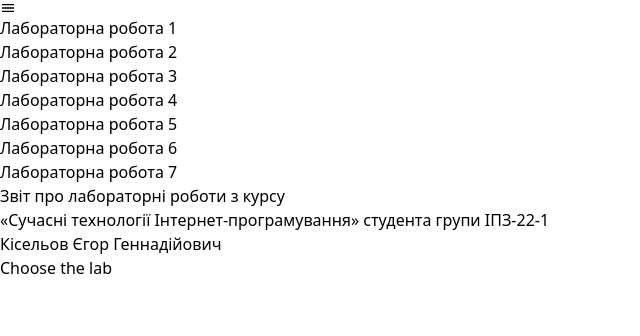
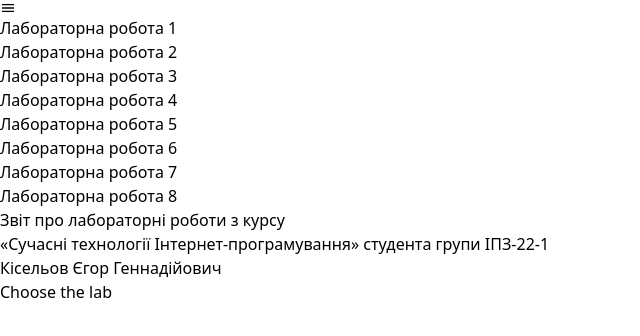
Before and after one commit to taboorech/STIP-L1, a React (Vite) app: page / in a window 1280 px wide. Shown: the top 336 px of the page, without its empty margins (0-640 px from the left). Built offline with nearby package versions, Linux system fonts and the light colour scheme.

Commit message:
feat: Added lab 8

```diff
--- a/src/assets/labs.ts
+++ b/src/assets/labs.ts
@@ -1605,6 +1605,122 @@ const Model = ({ header, image }: ModelProps) => {
 export default Model;`
       }
     ]
+  },
+  {
+    id: '8',
+    title: 'Лабораторна робота 8',
+    additionalInfo: [...
+      `Варіант 3. Кулінарна книга:
+- Тип страви;
+- Назва страви;
+- міра терезів;
+- інгредієнт 1;
+- кількість інгредієнта 1;
+…
+- рецепт;
+– кількість калорій.`.split('\n')
+    ],
+    conditionPath: 'https://docs.google.com/document/d/1PPo6Ih0CQ4HpBfMv8youJIwtSjoGDJtT/edit?usp=sharing',
+    codes: [
+      {
+        file: 'DTD-schema',
+        code:
+  `<!DOCTYPE cookbook [
+  <!ELEMENT cookbook (dish+)>
+  <!ELEMENT dish (type, name, measure, ingredient+, recipe, calories)>
+
+  <!ELEMENT type (#PCDATA)>
+  <!ELEMENT name (#PCDATA)>
+  <!ELEMENT measure (#PCDATA)>
+  <!ELEMENT ingredient (name, amount)>
+  <!ELEMENT name (#PCDATA)>
+  <!ELEMENT amount (#PCDATA)>
+  <!ELEMENT recipe (#PCDATA)>
+  <!ELEMENT calories (#PCDATA)>
+
+  <!-- Атрибути -->
+  <!ATTLIST dish id ID #REQUIRED>
+  <!ATTLIST ingredient id ID #IMPLIED>
+  <!ATTLIST calories unit CDATA #IMPLIED>
+
+  <!-- Опис множинності входження -->
+  <!ELEMENT cookbook (dish+)>
+  <!ELEMENT dish (type, name, measure, ingredient+, recipe, calories)>
+
+  <!-- Атрибути:
+    - dish: обов'язковий унікальний атрибут id
+    - ingredient: необов'язковий унікальний атрибут id
+    - calories: необов'язковий атрибут для одиниці виміру калорій (наприклад, ккал)
+  -->
+]>
+`
+      },
+      {
+        file: 'XMLSchema',
+        code:
+  `<xs:schema>
+
+  <xs:element name="employees">
+    <xs:complexType>
+      <xs:sequence>
+        <xs:element name="employee" type="employeeType" minOccurs="1" maxOccurs="unbounded"/>
+      </xs:sequence>
+    </xs:complexType>
+  </xs:element>
+
+  <xs:complexType name="employeeType">
+    <xs:sequence>
+      <xs:element name="lastName" type="xs:string"/>
+      <xs:element name="firstName" type="xs:string"/>
+      <xs:element name="middleName" type="xs:string" minOccurs="0"/>
+      <xs:element name="address" type="addressType"/>
+      <xs:element name="phone" type="phoneType"/>
+      <xs:element name="position" type="xs:string"/>
+      <xs:element name="department" type="xs:string"/>
+    </xs:sequence>
+    <xs:attribute name="employeeID" type="xs:ID" use="required"/>
+  </xs:complexType>
+
+  <xs:complexType name="addressType">
+    <xs:sequence>
+      <xs:element name="index" type="xs:string"/>
+      <xs:element name="settlementType" type="xs:string"/>
+      <xs:element name="region" type="xs:string"/>
+      <xs:element name="district" type="xs:string"/>
+      <xs:element name="city" type="xs:string"/>
+      <xs:element name="street" type="xs:string"/>
+      <xs:element name="house" type="xs:string"/>
+      <xs:element name="apartment" type="xs:string" minOccurs="0"/>
+    </xs:sequence>
+    <xs:attribute name="addressID" type="xs:ID" use="required"/>
+  </xs:complexType>
+
+  <xs:complexType name="phoneType">
+    <xs:sequence>
+      <xs:element name="home" type="xs:string" minOccurs="0"/>
+      <xs:element name="mobile" type="xs:string"/>
+    </xs:sequence>
+    <xs:attribute name="phoneID" type="xs:ID" use="required"/>
+  </xs:complexType>
+
+  <xs:complexType name="positionType">
+    <xs:sequence>
+      <xs:element name="title" type="xs:string"/>
+    </xs:sequence>
+    <xs:attribute name="positionID" type="xs:ID" use="required"/>
+  </xs:complexType>
+
+  <xs:complexType name="departmentType">
+    <xs:sequence>
+      <xs:element name="title" type="xs:string"/>
+    </xs:sequence>
+    <xs:attribute name="departmentID" type="xs:ID" use="required"/>
+  </xs:complexType>
+
+</xs:schema>
+`
+      },
+    ]
   }
 ];
 
--- a/src/components/ReportBlock/ReportBlock.tsx
+++ b/src/components/ReportBlock/ReportBlock.tsx
@@ -54,6 +54,8 @@ const ReportBlock = ({ lab }: ReportBlockProps) => {
             }
           </ReportContent>
         }
+        { lab.results &&
+          <>
             <Button
               className={classNames(resultsOpen ? "text-white bg-blue-500" : 'text-blue-500 outline outline-blue-500')}
               onClick={() => setResultsOpen(!resultsOpen)}
@@ -71,6 +73,8 @@ const ReportBlock = ({ lab }: ReportBlockProps) => {
                   ) }
                 </ul>
               </ReportContent>
+            }
+          </>
         }
         <Button
           className={classNames(linksOpen ? "text-white bg-blue-500" : 'text-blue-500 outline outline-blue-500')}
--- a/src/types/lab.type.ts
+++ b/src/types/lab.type.ts
@@ -13,7 +13,7 @@ type Lab = {
   title: string;
   additionalInfo?: string[];
   conditionPath: string;
-  results: Result[];
+  results?: Result[];
   codes: Code[];
 };
 
```
Lines whose indentation alone changed are shown as unchanged.
